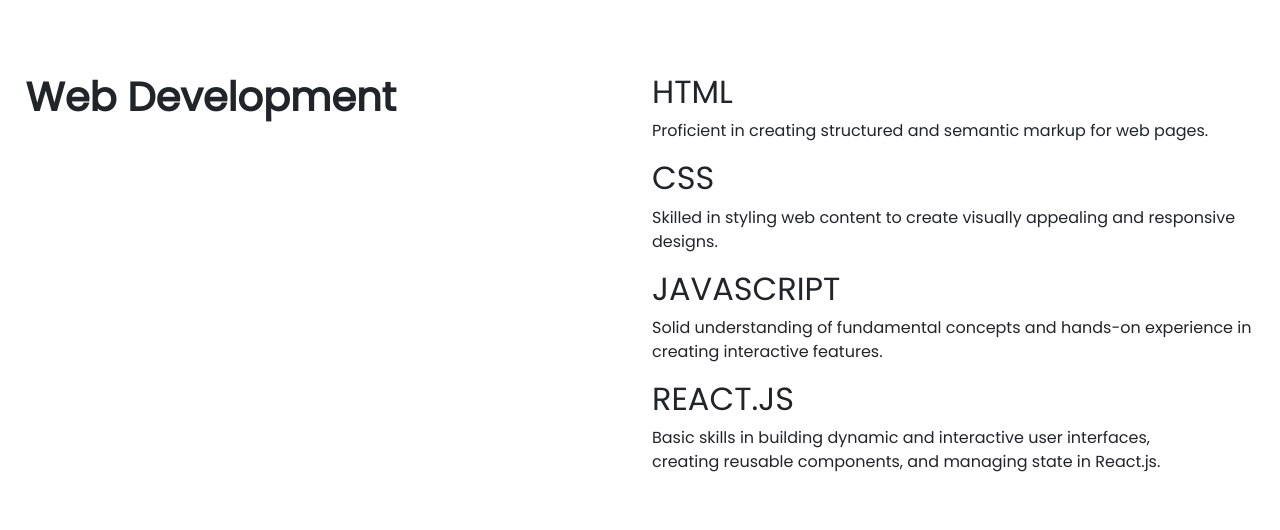
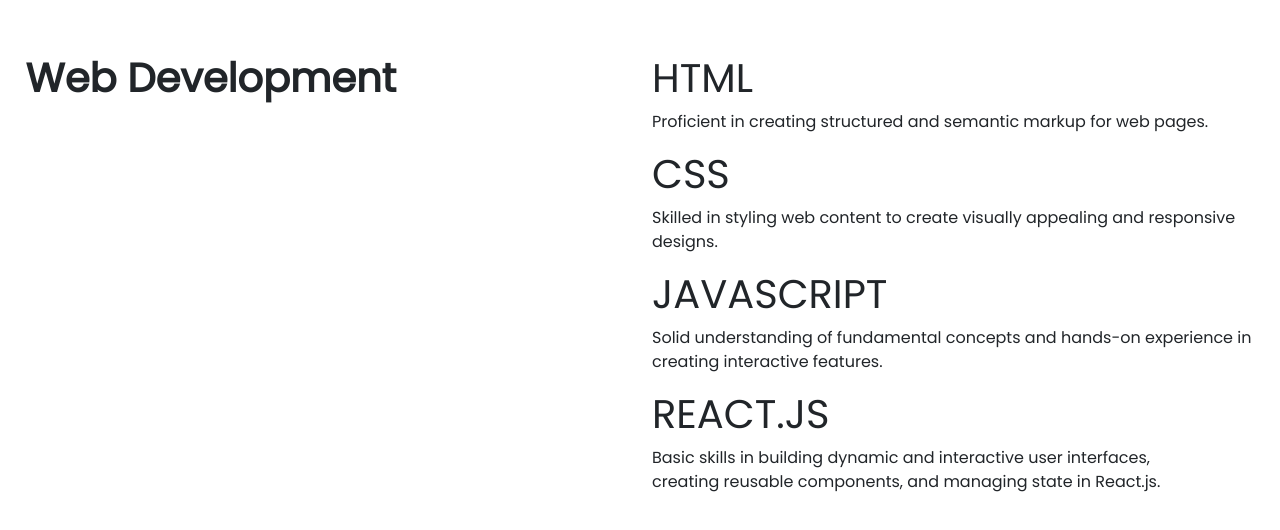
Before and after one commit to gokulanath5MK/Portfolio, a plain HTML site: page index.html in a window 1280 px wide. Shown: the part 2582-3112 px from the top of the page. Drawn offline with nearby package versions, Linux system fonts and the light colour scheme.

Commit message:
first commit

```diff
--- a/index.html
+++ b/index.html
@@ -165,18 +165,18 @@
 
 
             <div  class="col-lg-6 col-md-6 col-12">
-              <h2>HTML</h2>
+              <h1>HTML</h1>
               <p>Proficient in creating structured and semantic markup for web pages.</p>
 
-              <h2>CSS</h2>
+              <h1>CSS</h1>
               <p>Skilled in styling web content to create visually appealing and responsive designs.
               </p>
 
-              <h2>JAVASCRIPT</h2>
+              <h1>JAVASCRIPT</h1>
               <p> Solid understanding of fundamental concepts and hands-on experience in creating interactive features.
               </p>
 
-              <h2>REACT.JS</h2>
+              <h1>REACT.JS</h1>
               <p>Basic skills in building dynamic and interactive user interfaces, <br> creating reusable components, and managing state in React.js.
               </p>
             </div>
```
